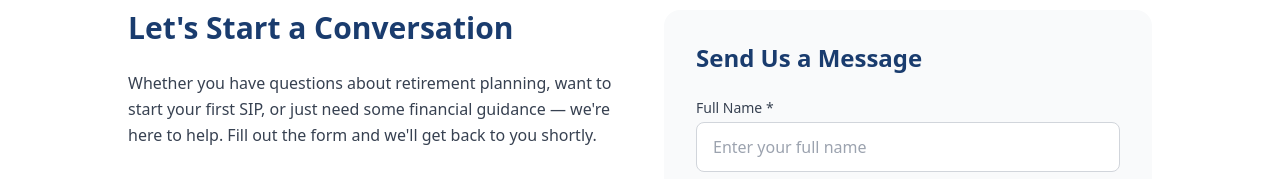
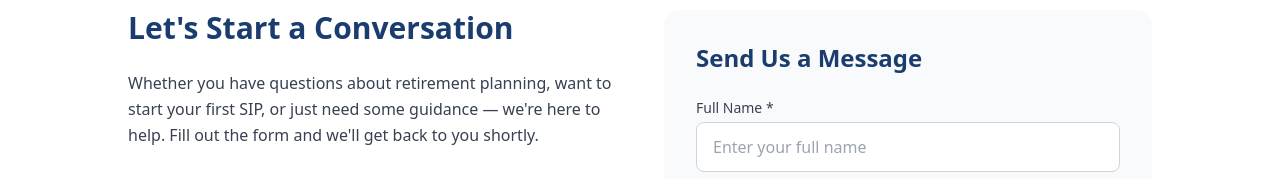
Before and after one commit to ankeshs19/pankh-website, a Next.js app: page /contact in a window 1280 px wide. Shown: the part 426-605 px from the top of the page. Built offline with nearby package versions, Linux system fonts and the light colour scheme.

Commit message:
Update page.tsx

```diff
--- a/app/contact/page.tsx
+++ b/app/contact/page.tsx
@@ -89,7 +89,7 @@ ${formData.message}
                 </h2>
                 <p className="text-gray-700 mb-8 leading-relaxed">
                   Whether you have questions about retirement planning, want to start your first SIP,
-                  or just need some financial guidance — we're here to help. Fill out the form and
+                  or just need some guidance — we're here to help. Fill out the form and
                   we'll get back to you shortly.
                 </p>
 
```
